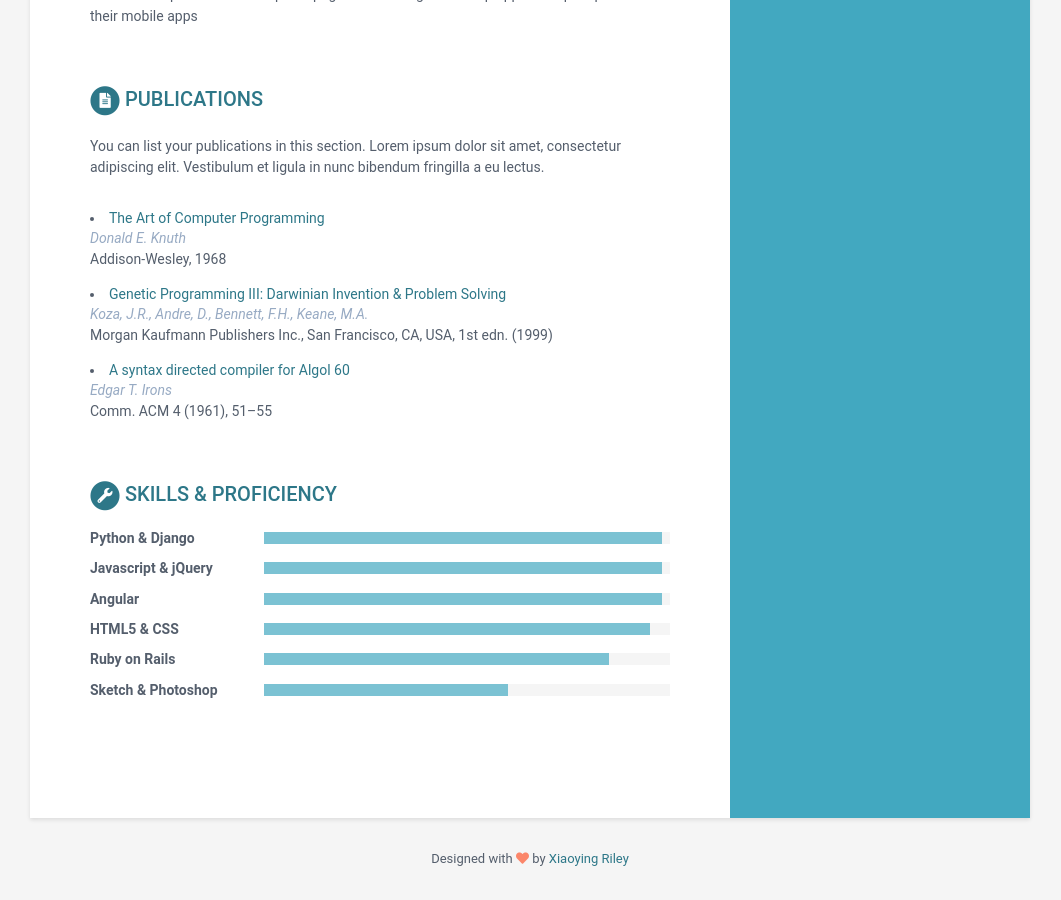
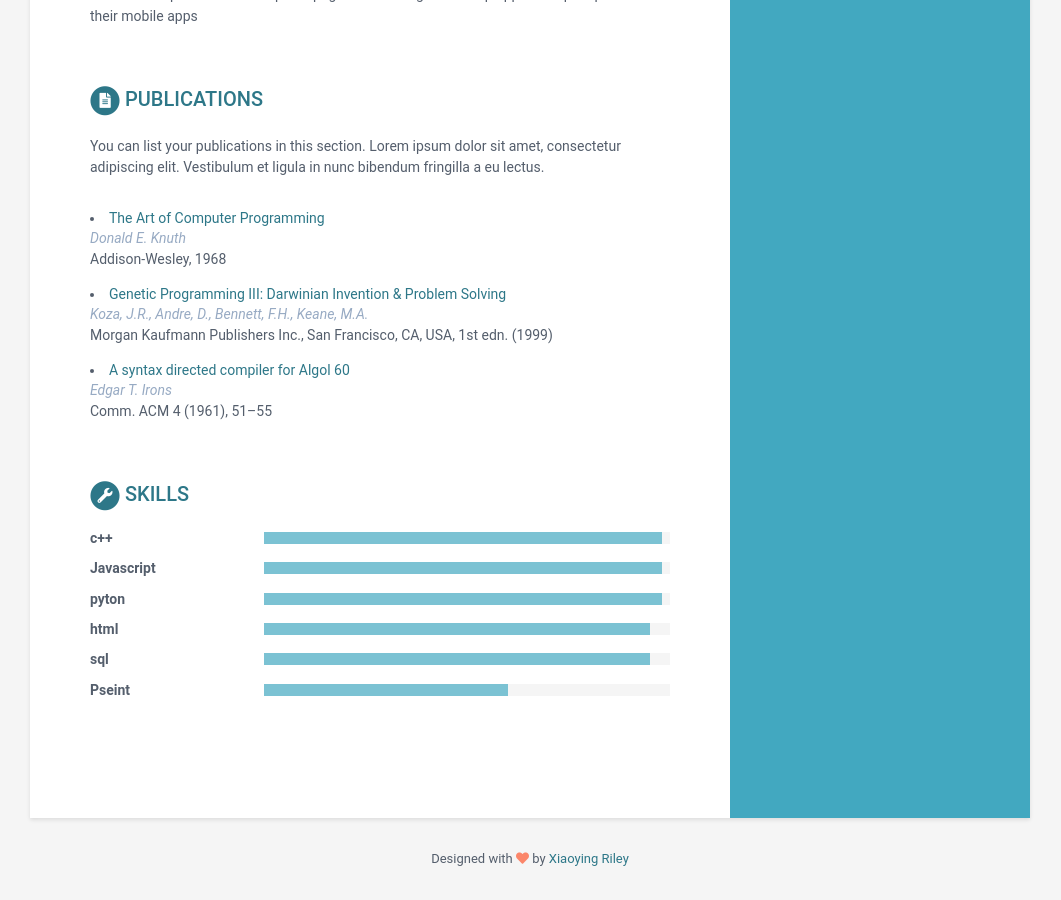
Before and after one commit to santiagohernandezmorales3-collab/Hernandez-cvIssues, a Jekyll site: the page built from index.html, in a window 1280 px wide and 900 px high, scrolled down 2101 px. Shown: the whole window, without its empty margins (110-1171 px from the left). Built offline with Jekyll 4.4.1, drawn with Linux system fonts in a browser that asks for light colours.

Commit message:
cambiar skill(issue 5)

```diff
--- a/_data/data.yml
+++ b/_data/data.yml
@@ -216,25 +216,25 @@ publications:
         conference: "Comm. ACM 4 (1961), 51–55"
 
 skills:
-    title: Skills &amp; Proficiency
+    title: Skills
 
     toolset:
-      - name: Python & Django
+      - name: c++
         level: 98%
 
-      - name: Javascript & jQuery
+      - name: Javascript
         level: 98%
 
-      - name: Angular
+      - name: pyton
         level: 98%
 
-      - name: HTML5 & CSS
+      - name: html
         level: 95%
 
-      - name: Ruby on Rails
-        level: 85%
+      - name: sql
+        level: 95%
 
-      - name: Sketch & Photoshop
+      - name: Pseint
         level: 60%
 
 footer: >
```
